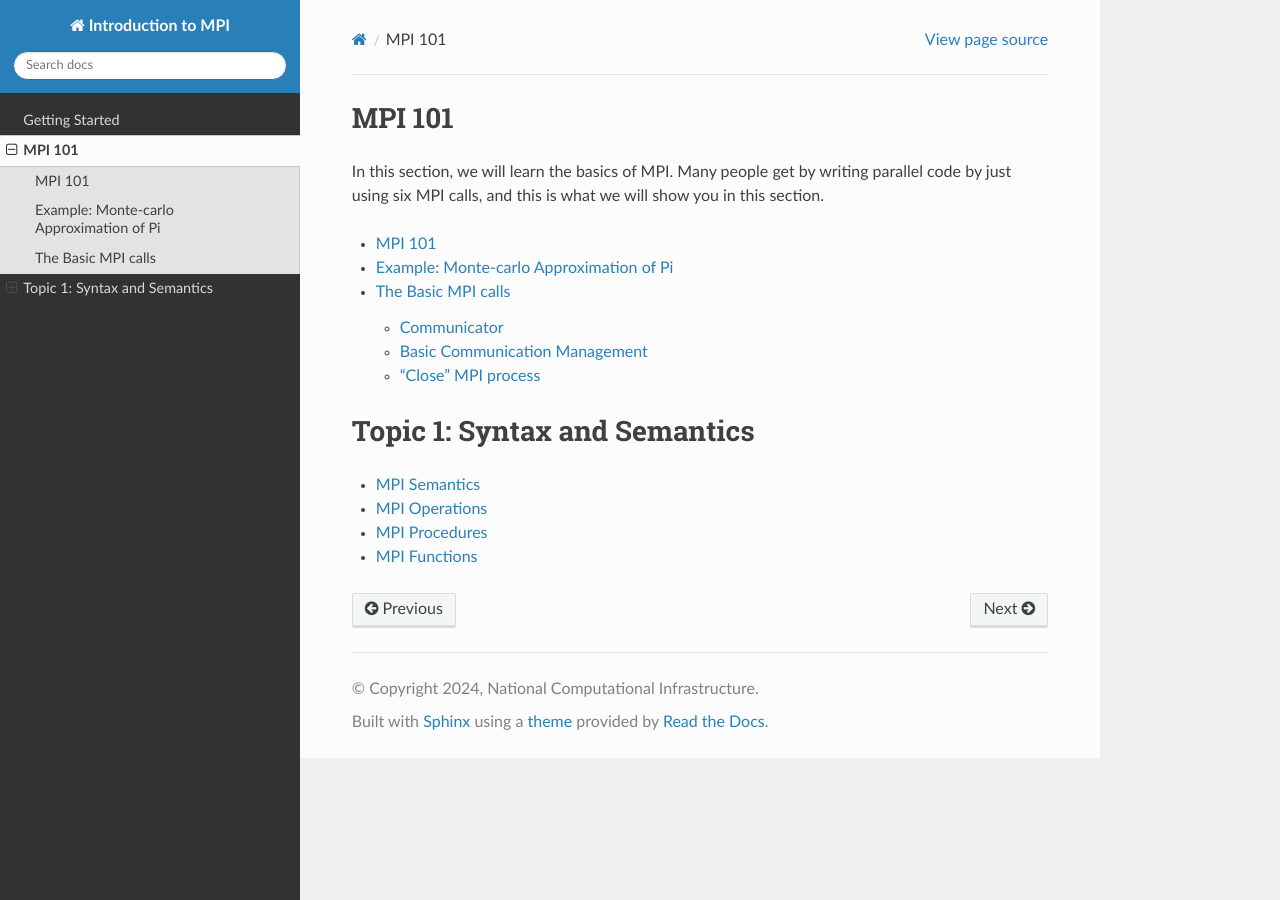
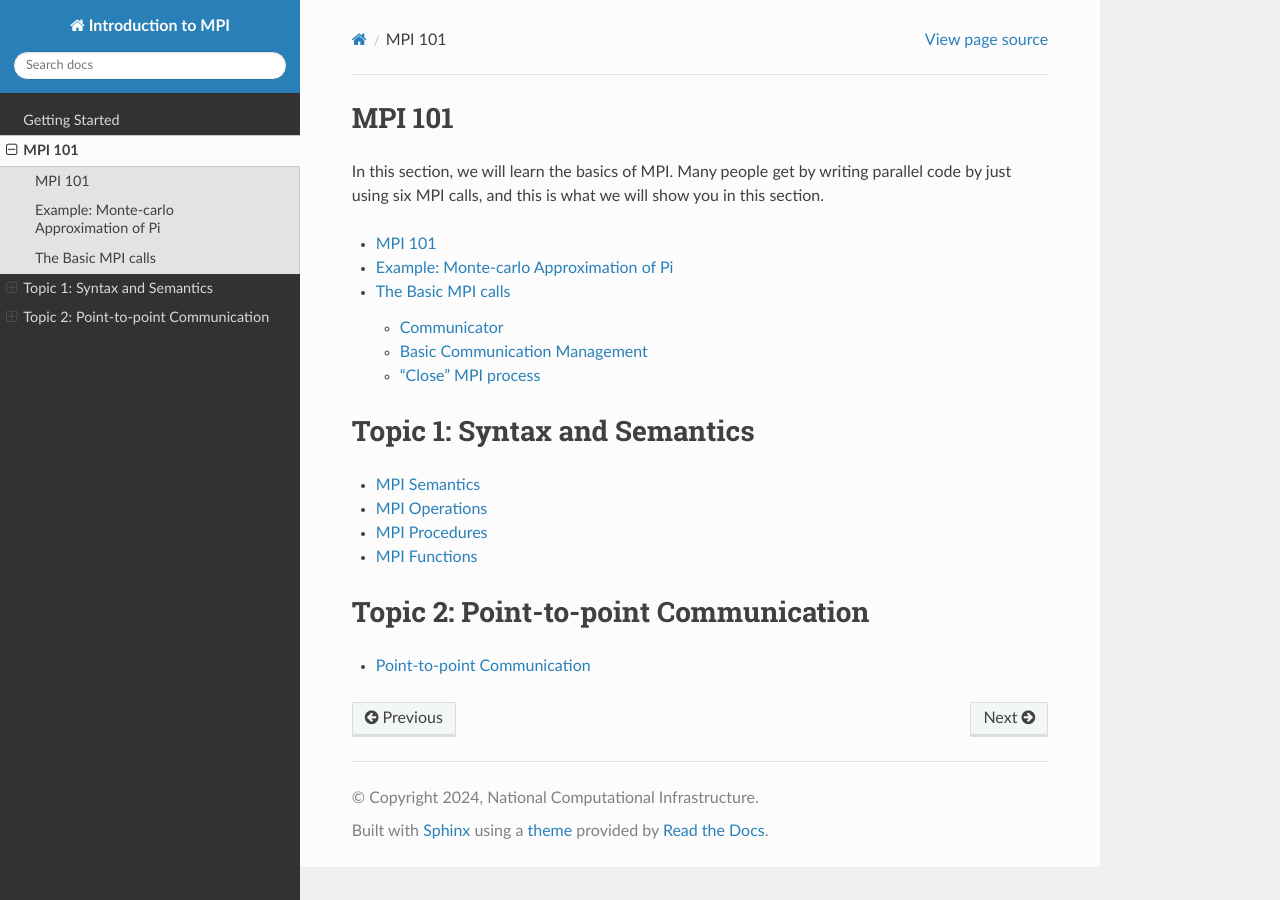
Before and after one commit to Fonglulu/demo_readdoc, a Sphinx documentation site: the page built from docs/source/tutorial.rst, in a window 1280 px wide. Built offline with Sphinx 7.4.7 and the Read the Docs theme 3.1.0, drawn with Linux system fonts in a browser that asks for light colours; pages that are not in the unit, such as notebooks, are missing from menus.

Commit message:
Topic two

```diff
--- a/docs/source/tutorial.rst
+++ b/docs/source/tutorial.rst
@@ -15,3 +15,10 @@ Topic 1: Syntax and Semantics
 
 .. toctree::
     tutorial/Topic_one/semantics
+
+
+Topic 2: Point-to-point Communication
+=====================================
+
+.. toctree::
+    tutorial/Topic_two/p2p_comm
--- /dev/null
+++ b/docs/source/tutorial/Topic_two/p2p_comm.rst
@@ -0,0 +1,2 @@
+Point-to-point Communication
+----------------------------
```
